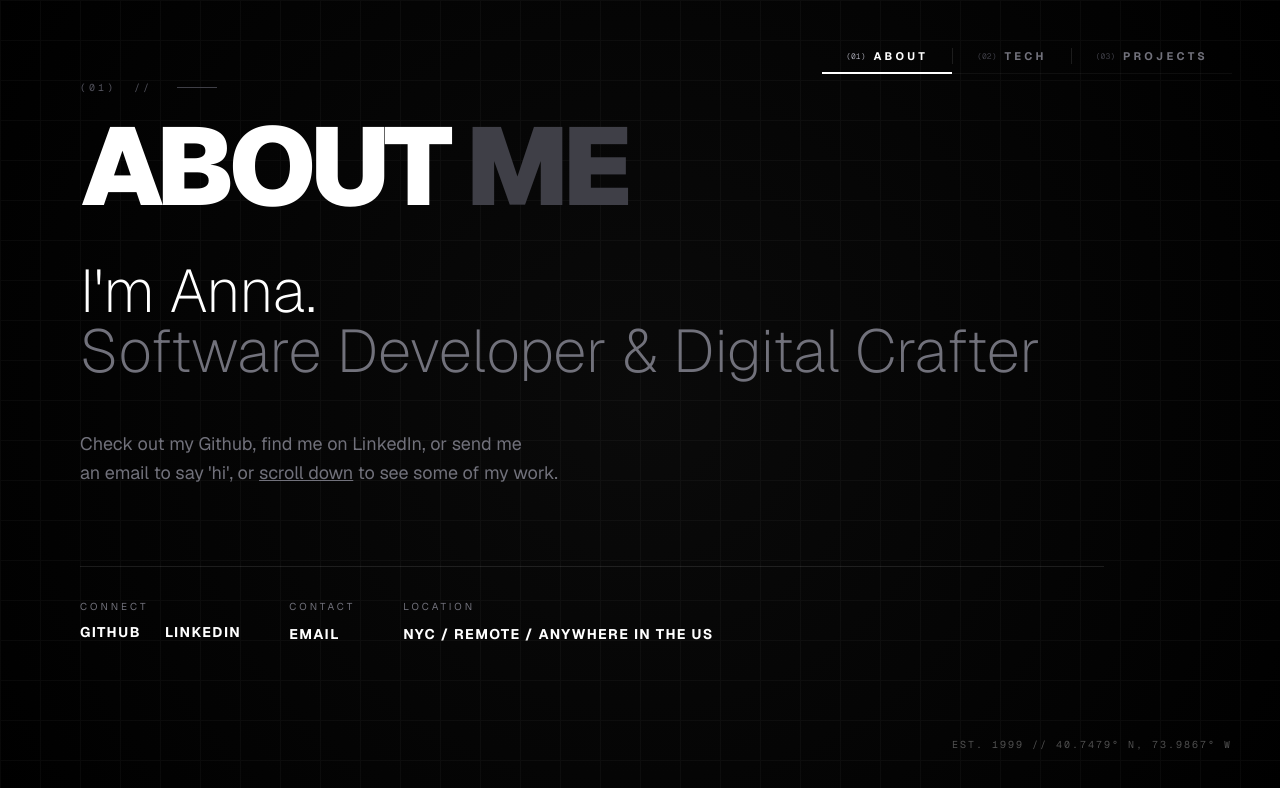
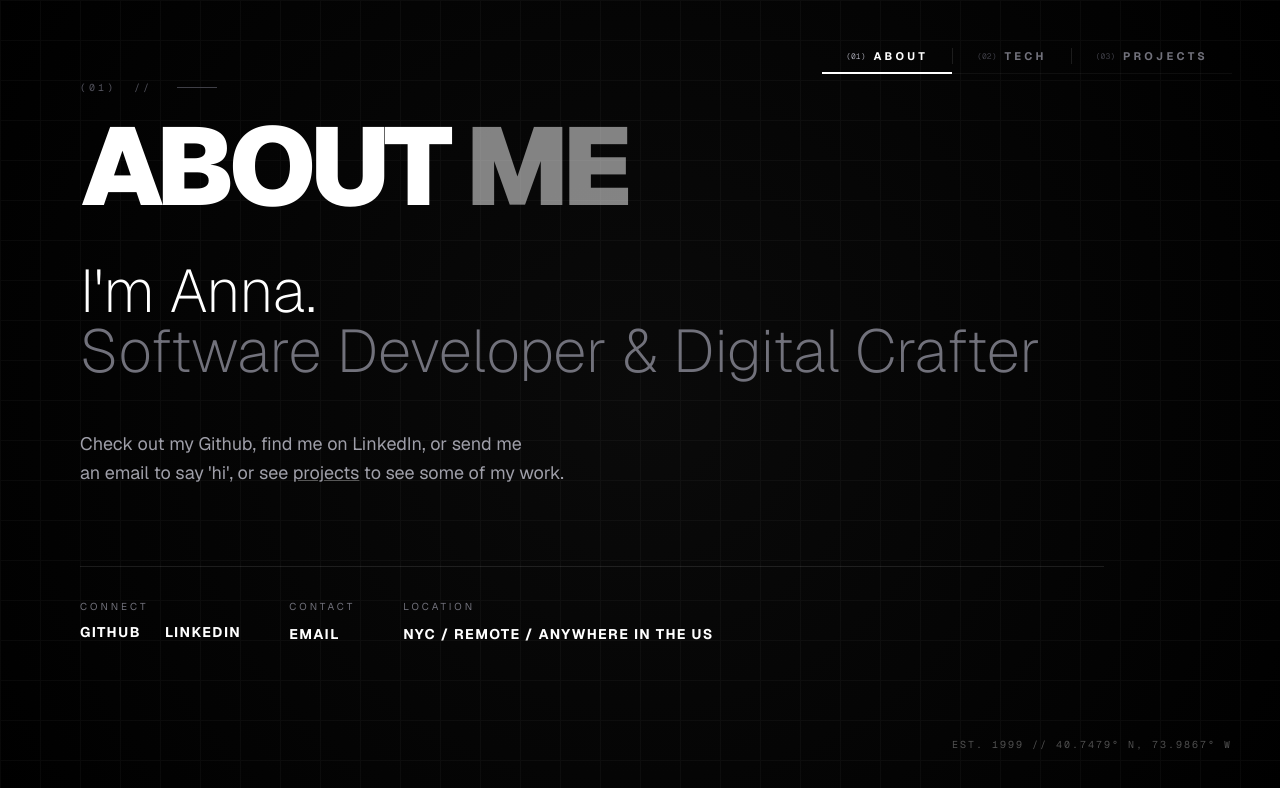
Before and after one commit to annawang-99/portfolio, a Next.js app: page / in a window 1280 px wide. Shown: the top 788 px of the page. Built offline with nearby package versions, Linux system fonts and the light colour scheme.

Commit message:
feat: title changes

```diff
--- a/app/page.tsx
+++ b/app/page.tsx
@@ -111,12 +111,12 @@ export default function App() {
 
                         <h1 className="text-5xl md:text-8xl lg:text-[110px] font-black uppercase mb-10 tracking-tighter leading-none">
                             {section.title.split(' ').map((word, i) => (
-                                <span key={i} className={i % 2 === 0 ? "text-white" : "text-zinc-700"}>{word}{' '}</span>
+                                <span key={i} className={i % 2 === 0 ? "text-white" : "text-white/50"}>{word}{' '}</span>
                             ))}
                         </h1>
 
                         <div className="w-full max-h-[60vh] overflow-y-auto custom-scrollbar pr-6 pointer-events-auto">
-                            <section.component />
+                            <section.component setActiveTab={setActiveTab} />
                         </div>
                     </motion.div>
                 )
--- a/app/pages/about.tsx
+++ b/app/pages/about.tsx
@@ -1,7 +1,7 @@
 import { motion } from 'framer-motion';
 import { useState } from 'react';
 
-export default function About() {
+export default function About( { setActiveTab } ) {
     const [isGlitching, setIsGlitching] = useState(false);
     const [copied, setCopied] = useState(false);
 
@@ -47,7 +47,7 @@ export default function About() {
         </div>
 
         <div className="my-12">
-            <p className="relative text-zinc-500 text-lg leading-relaxed max-w-[500px]">
+            <p className="relative text-zinc-400 text-lg leading-relaxed max-w-[500px]">
                 Check out my&nbsp;
                 <a href="https://github.com/annaw-99" target="_blank" rel="noopener noreferrer"
                 className="cursor-pointer hover:text-white transition-colors duration-300 ease-in-out">Github</a>
@@ -64,7 +64,12 @@ export default function About() {
                     (*waves👋*)
                 </span>
                 </span>
-                , or <span className="underline">scroll down</span> to see some of my work.
+                , or see&nbsp;
+                <span onClick={() => setActiveTab('projects')}
+                    className="cursor-pointer hover:text-white transition-colors
+                    duration-300 underline decoration-white/30">
+                    projects
+                </span>&nbsp;to see some of my work.
             </p>
         </div>
 
```
